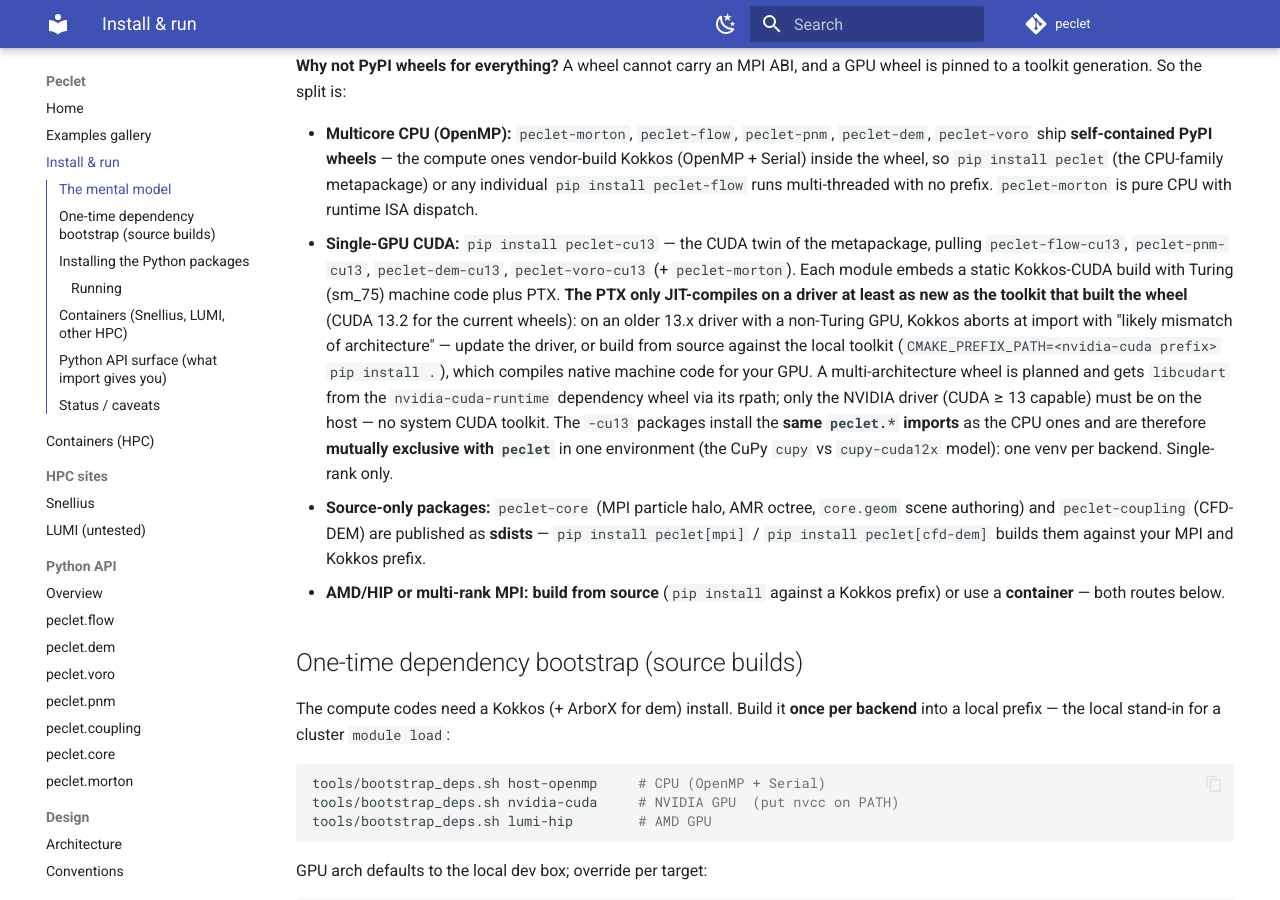
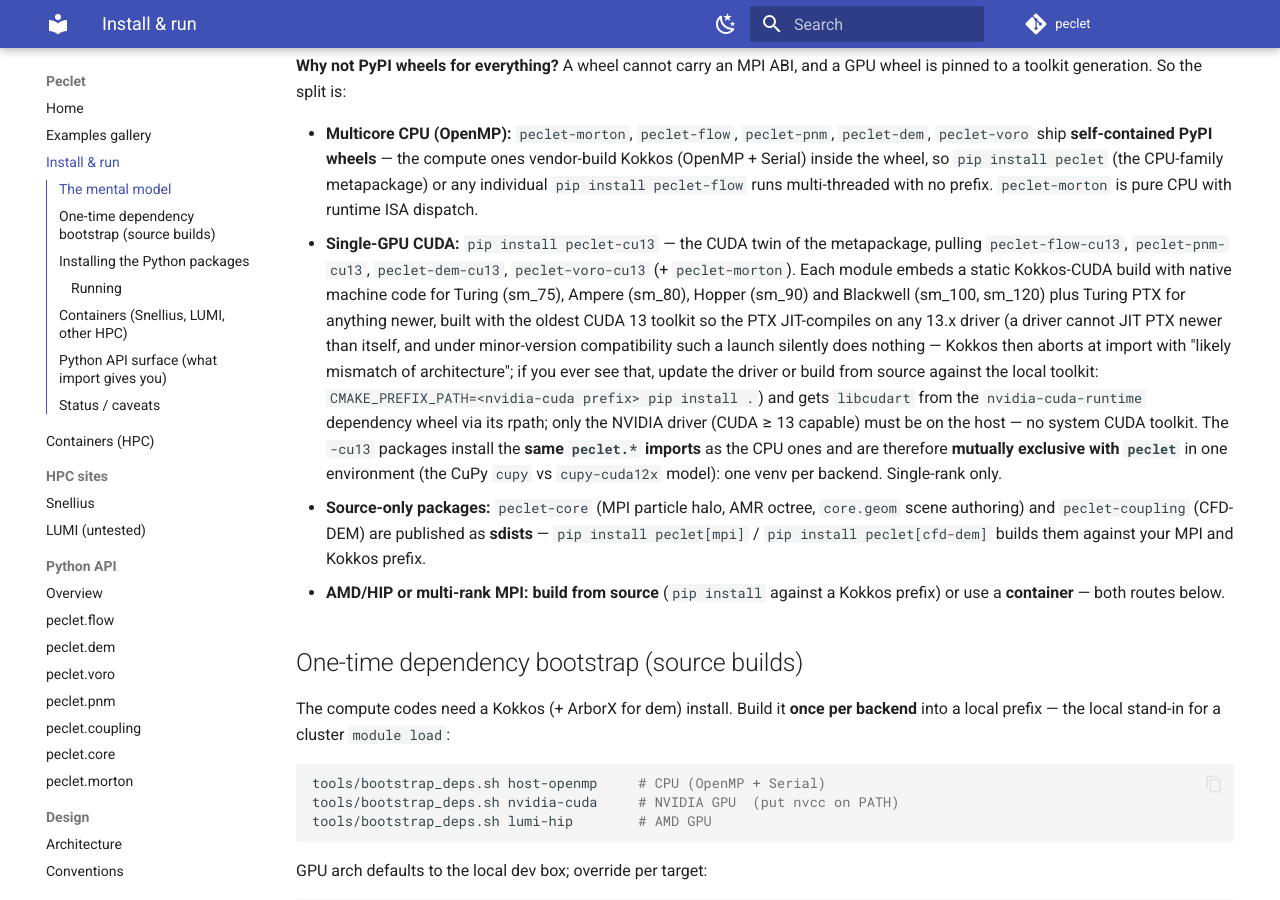
Before and after one commit to computational-chemical-engineering/peclet, an MkDocs documentation site: the page built from docs/DEPLOYMENT.md, in a window 1280 px wide and 900 px high, scrolled down 988 px. Built offline with MkDocs 1.6.1 and Material for MkDocs 9.7.7, drawn with Linux system fonts in a browser that asks for light colours; comment, search, counter and statistics services are not loaded.

Commit message:
release 0.7.2 (staged, tag after the member runs): multi-architecture CUDA wheels — metapackage pins flow 0.5.1 / pnm 0.1.2 / dem 0.5.1 / voro 0.5.1; DEPLOYMENT + RELEASE trap + RELEASE_PREP §3.1 record; pointers flow d9b9809, pnm a55a19a, dem fd15782, voro 1a00831, coupling 4a39ca8
Co-Authored-By: Claude Fable 5.1 <noreply@anthropic.com>
Claude-Session: https://claude.ai/code/session_01Ad6J2id7ig4LfsyWA17jnx

```diff
--- a/docs/DEPLOYMENT.md
+++ b/docs/DEPLOYMENT.md
@@ -38,12 +38,12 @@ toolkit generation. So the split is:
   multi-threaded with no prefix. `peclet-morton` is pure CPU with runtime ISA dispatch.
 - **Single-GPU CUDA:** `pip install peclet-cu13` — the CUDA twin of the metapackage, pulling
   `peclet-flow-cu13`, `peclet-pnm-cu13`, `peclet-dem-cu13`, `peclet-voro-cu13` (+ `peclet-morton`). Each
-  module embeds a static Kokkos-CUDA build with Turing (sm_75) machine code plus PTX. **The PTX only
-  JIT-compiles on a driver at least as new as the toolkit that built the wheel** (CUDA 13.2 for the
-  current wheels): on an older 13.x driver with a non-Turing GPU, Kokkos aborts at import with
-  "likely mismatch of architecture" — update the driver, or build from source against the local
-  toolkit (`CMAKE_PREFIX_PATH=<nvidia-cuda prefix> pip install .`), which compiles native machine code
-  for your GPU. A multi-architecture wheel is planned
+  module embeds a static Kokkos-CUDA build with native machine code for Turing (sm_75), Ampere (sm_80),
+  Hopper (sm_90) and Blackwell (sm_100, sm_120) plus Turing PTX for anything newer, built with the
+  oldest CUDA 13 toolkit so the PTX JIT-compiles on any 13.x driver (a driver cannot JIT PTX newer than
+  itself, and under minor-version compatibility such a launch silently does nothing — Kokkos then
+  aborts at import with "likely mismatch of architecture"; if you ever see that, update the driver or
+  build from source against the local toolkit: `CMAKE_PREFIX_PATH=<nvidia-cuda prefix> pip install .`)
   and gets `libcudart` from the `nvidia-cuda-runtime` dependency wheel via its rpath; only the NVIDIA
   driver (CUDA ≥ 13 capable) must be on the host — no system CUDA toolkit. The `-cu13` packages install
   the **same `peclet.*` imports** as the CPU ones and are therefore **mutually exclusive with `peclet`**
```
Also changed, not shown: CHANGELOG.md (+11 -0 lines), docs/RELEASE.md (+8 -1 lines), pyproject.toml (+5 -5 lines), 2 other files.
